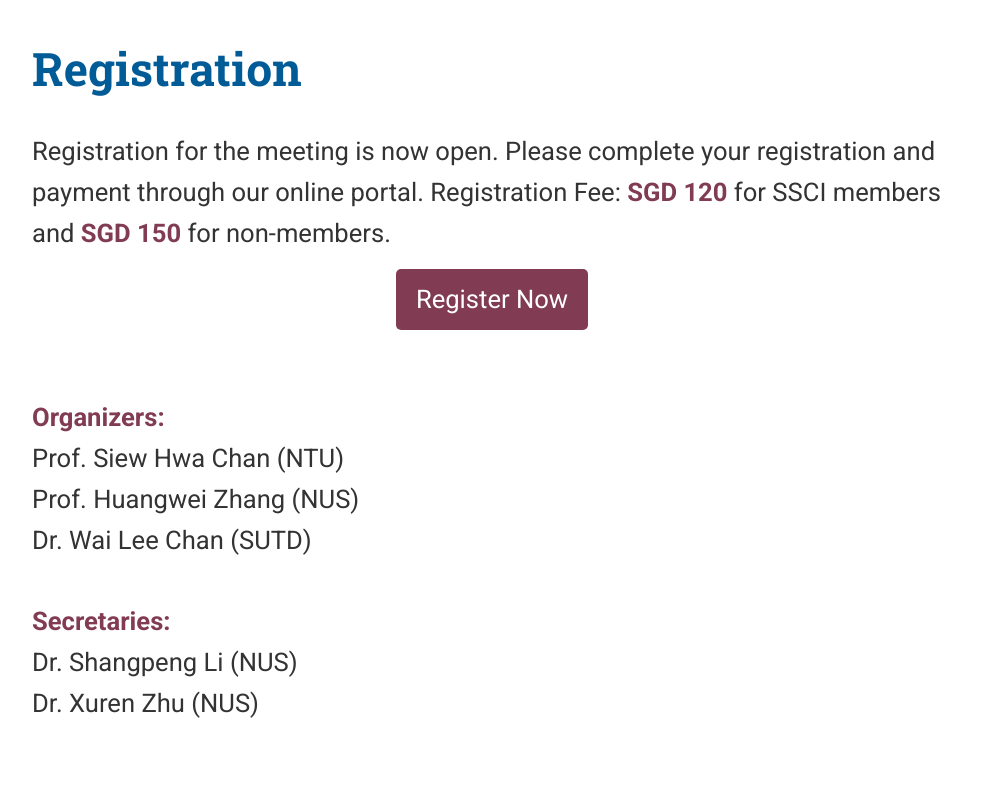
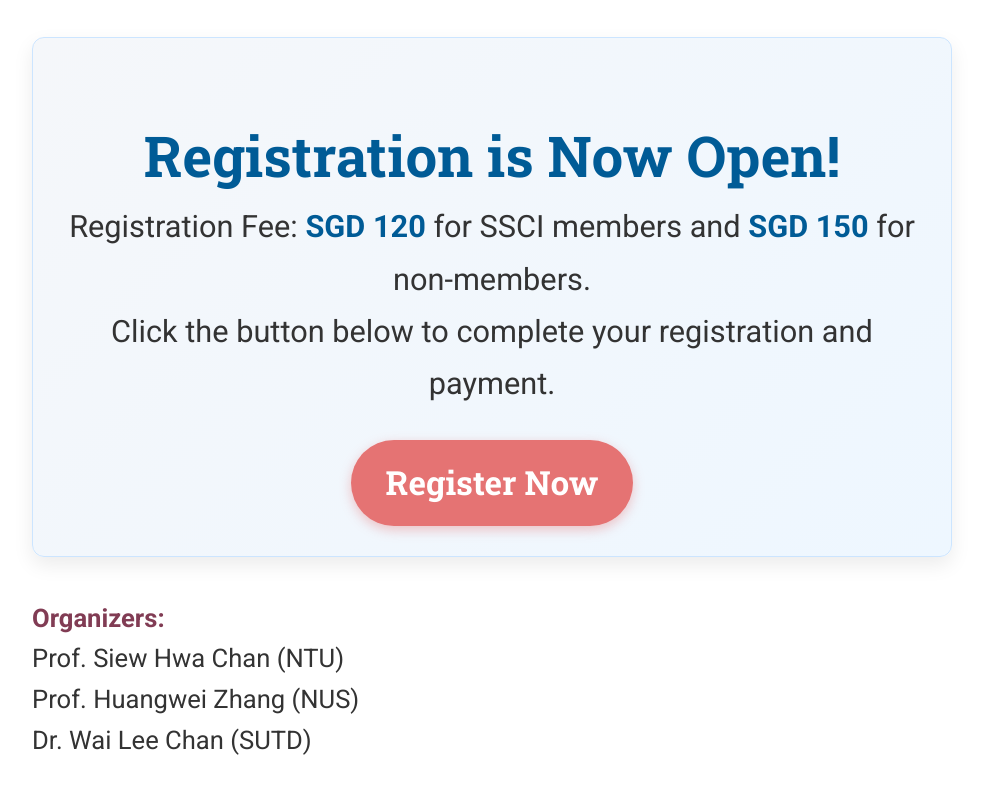
Before and after one commit to Liguobing00/Liguobing00.github.io, a plain HTML site: page ssci-annual-meeting.html in a window 1280 px wide. Shown: the part 4703-5507 px from the top of the page, without its empty margins (148-1131 px from the left). Drawn offline with Linux system fonts and the light colour scheme.

Commit message:
ssci-annual-meeting.html: Registration form

```diff
--- a/ssci-annual-meeting.html
+++ b/ssci-annual-meeting.html
@@ -164,6 +164,56 @@
             }
         }
 
+        /* Styles for the unified registration section */
+        .registration-section {
+            background: linear-gradient(135deg, #f5f7fa 0%, #eef7ff 100%);
+            border-radius: 12px;
+            padding: 30px 20px;
+            margin-top: 40px;
+            text-align: center;
+            box-shadow: 0 8px 20px rgba(0,0,0,0.08);
+            border: 1px solid #cce5ff;
+        }
+
+        .registration-section h3 {
+            font-size: 2.2em;
+            margin-bottom: 15px;
+            color: var(--primarycolor);
+        }
+
+        .registration-section .pricing-info {
+            font-size: 1.2em;
+            color: #333;
+            margin-bottom: 30px;
+            line-height: 1.7;
+        }
+
+        .registration-section .pricing-info strong {
+            color: var(--primarycolor);
+            font-weight: 600; /* Bolder than default bold */
+        }
+
+        .single-register-button {
+            background-color: #e57373; /* A vibrant, welcoming color */
+            color: white;
+            padding: 16px 35px;
+            border: none;
+            border-radius: 50px; /* Pill-shaped for a modern look */
+            font-size: 1.3em;
+            font-weight: bold;
+            text-decoration: none;
+            cursor: pointer;
+            transition: background-color 0.3s, transform 0.3s, box-shadow 0.3s;
+            display: inline-block;
+            box-shadow: 0 4px 12px rgba(229, 115, 115, 0.4);
+        }
+
+        .single-register-button:hover {
+            background-color: #d32f2f;
+            transform: translateY(-3px);
+            box-shadow: 0 6px 15px rgba(211, 47, 47, 0.5);
+        }
+
     </style>
 </head>
 
@@ -309,13 +359,15 @@
             </ul>
         </section>
 
-        <section>
-            <h3>Registration</h3>
-            <p>Registration for the meeting is now open. Please complete your registration and payment through our online portal. Registration Fee: <strong>SGD 120</strong> for SSCI members and <strong>SGD 150</strong> for non-members.</p>
-            <p class="center-text">
-                <a href="https://forms.gle/fViSuZNxKJTkauoA7" target="_blank" class="button-link">Register Now</a>
-            </p>
-        </section>
+        <section class="registration-section">
+                    <h3>Registration is Now Open!</h3>
+                    <p class="pricing-info">
+                        Registration Fee: <strong>SGD 120</strong> for SSCI members and <strong>SGD 150</strong> for non-members.
+                        <br>
+                        Click the button below to complete your registration and payment.
+                    </p>
+                    <a href="https://forms.gle/fViSuZNxKJTkauoA7" target="_blank" class="single-register-button">Register Now</a>
+                </section>
 
         <br>
         <strong>Organizers:</strong><br>
```
